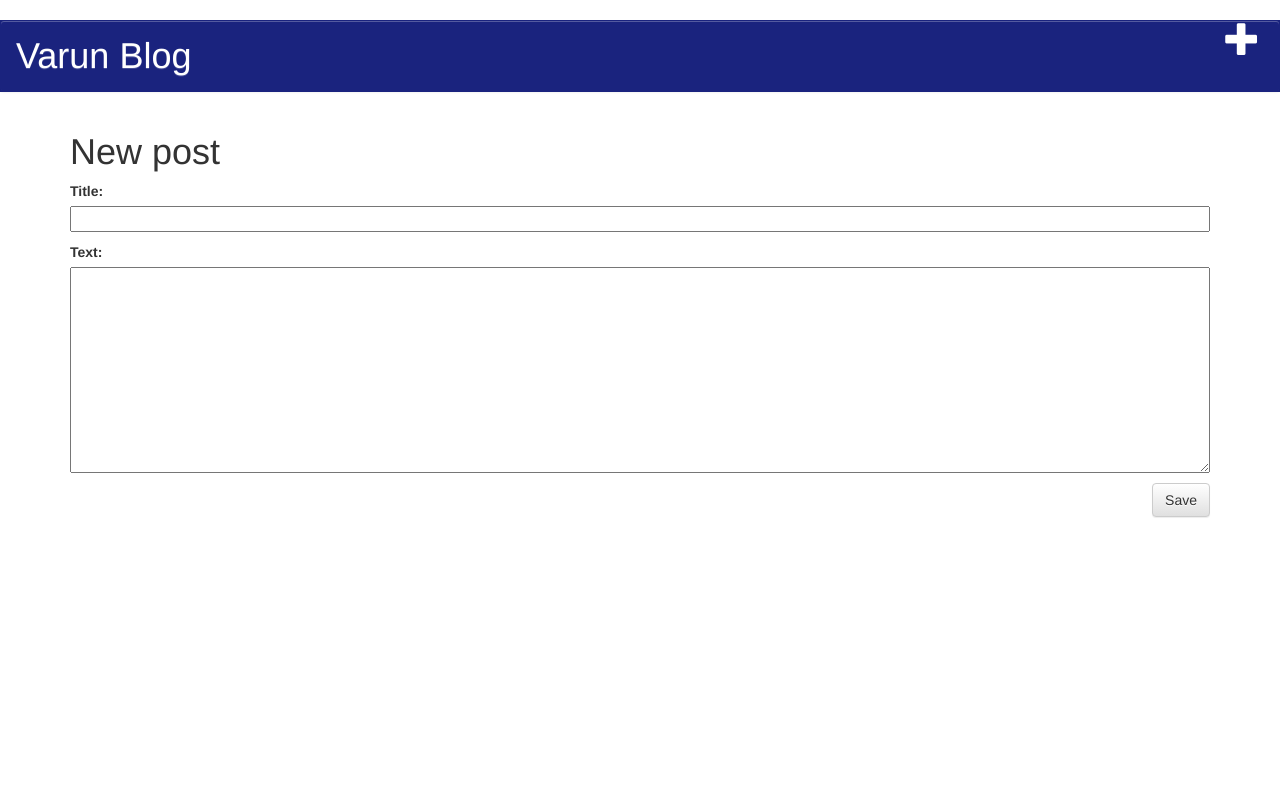
After one commit to varun-mishra/my-first-blog, a Django app: page /post/new/ in a window 1280 px wide. The commit adds this page. Run offline with Django 3.2, Linux system fonts and the light colour scheme; the visitor is signed in with stand-in values (Sample User, id 1); some libraries are stand-ins or nearby versions.

Commit message:
tutorial end

```diff
--- /dev/null
+++ b/blog/forms.py
@@ -0,0 +1,9 @@
+from django import forms
+
+from .models import Post
+
+class PostForm(forms.ModelForm):
+
+    class Meta:
+        model = Post
+        fields = ('title', 'text',)
--- /dev/null
+++ b/blog/static/css/blog.css
@@ -0,0 +1,55 @@
+h1 a {
+  color:#000000;
+}
+p.pdate {
+  color:#212121;
+}
+p.text {
+  color:#424242;
+}
+.page-header {
+    background-color: #ff9400;
+    margin-top: 0;
+    padding: 20px 20px 20px 40px;
+}
+
+.page-header h1, .page-header h1 a, .page-header h1 a:visited, .page-header h1 a:active {
+    color: #ffffff;
+    font-size: 36pt;
+    text-decoration: none;
+}
+
+.content {
+    margin: auto;
+}
+
+h1, h2, h3, h4 {
+    font-family: 'Lobster', cursive;
+}
+
+.date {
+    color: #828282;
+}
+
+.save {
+    float: right;
+}
+
+.post-form textarea, .post-form input {
+    width: 100%;
+}
+
+.top-menu, .top-menu:hover, .top-menu:visited {
+    color: #ffffff;
+    float: right;
+    font-size: 26pt;
+    margin-right: 20px;
+}
+
+.post {
+    margin-bottom: 70px;
+}
+
+.post h1 a, .post h1 a:visited {
+    color: #000000;
+}
--- /dev/null
+++ b/blog/templates/blog/base.html
@@ -0,0 +1,64 @@
+{% load staticfiles %}
+<html>
+<head>
+<title>varun</title>
+<link rel="stylesheet" href="{% static 'css/blog.css' %}">
+        <link rel="stylesheet" href="//maxcdn.bootstrapcdn.com/bootstrap/3.2.0/css/bootstrap.min.css">
+        <link rel="stylesheet" href="https://maxcdn.bootstrapcdn.com/bootstrap/3.2.0/css/bootstrap-theme.min.css">
+</head>
+
+<body>
+  <!-- <nav class="navbar navbar-expand-lg navbar-dark bg-primary">
+    <a class="navbar-brand" href="#">Navbar</a>
+    <button class="navbar-toggler" type="button" data-toggle="collapse" data-target="#navbarSupportedContent" aria-controls="navbarSupportedContent" aria-expanded="false" aria-label="Toggle navigation">
+      <span class="navbar-toggler-icon"></span>
+    </button>
+
+    <div class="collapse navbar-collapse" id="navbarSupportedContent">
+      <ul class="navbar-nav mr-auto">
+        <li class="nav-item active">
+          <a class="nav-link" href="#">Home <span class="sr-only">(current)</span></a>
+        </li>
+        <li class="nav-item">
+          <a class="nav-link" href="#">Link</a>
+        </li>
+        <li class="nav-item dropdown">
+          <a class="nav-link dropdown-toggle" href="#" id="navbarDropdown" role="button" data-toggle="dropdown" aria-haspopup="true" aria-expanded="false">
+            Dropdown
+          </a>
+          <div class="dropdown-menu" aria-labelledby="navbarDropdown">
+            <a class="dropdown-item" href="#">Action</a>
+            <a class="dropdown-item" href="#">Another action</a>
+            <div class="dropdown-divider"></div>
+            <a class="dropdown-item" href="#">Something else here</a>
+          </div>
+        </li>
+        <li class="nav-item">
+          <a class="nav-link disabled" href="#">Disabled</a>
+        </li>
+      </ul>
+      <form class="form-inline my-2 my-lg-0">
+        <input class="form-control mr-sm-2" type="search" placeholder="Search" aria-label="Search">
+        <button class="btn btn-primary my-2 my-sm-0" type="submit">Search</button>
+      </form>
+    </div>
+  </nav> -->
+<div style="background-color:#1A237E">
+  {% if user.is_authenticated %}
+    <a href="{% url 'post_new' %}" class="top-menu"><span class="glyphicon glyphicon-plus" style="color:white"></span></a>
+  {% endif %}
+  <h1 class="alert" style="color:white">Varun Blog</h1>
+</div>
+
+<div class="content container">
+    <div class="row">
+        <div class="col-md-12">
+          {% block content %}
+
+          {% endblock %}
+        </div>
+    </div>
+</div>
+
+</body>
+</html>
--- /dev/null
+++ b/blog/templates/blog/post_edit.html
@@ -0,0 +1,9 @@
+{% extends 'blog/base.html' %}
+
+{% block content %}
+    <h1>New post</h1>
+    <form method="POST" class="post-form">{% csrf_token %}
+        {{ form.as_p }}
+        <button type="submit" class="save btn btn-default">Save</button>
+    </form>
+{% endblock %}
--- a/blog/urls.py
+++ b/blog/urls.py
@@ -4,4 +4,7 @@ from . import views
 
 urlpatterns = [
     url(r'^$', views.post_list, name='post_list'),
+    url(r'^post/(?P<pk>\d+)/$', views.post_detail, name='post_detail'),
+    url(r'^post/new/$', views.post_new, name='post_new'),
+    url(r'^post/(?P<pk>\d+)/edit/$', views.post_edit, name='post_edit'),
 ]
--- a/blog/views.py
+++ b/blog/views.py
@@ -2,7 +2,43 @@
 from __future__ import unicode_literals
 
 from django.shortcuts import render
+from django.utils import timezone
+from .models import Post
+from django.shortcuts import render, get_object_or_404, redirect
+from .forms import PostForm
 
 # Create your views here.
 def post_list(request):
-    return render(request,'blog/post_list.html',{})
+    posts = Post.objects.filter(published_date__lte=timezone.now()).order_by('published_date')
+    return render(request,'blog/post_list.html',{'p':posts})
+
+def post_detail(request, pk):
+    post = get_object_or_404(Post, pk=pk)
+    return render(request, 'blog/post_detail.html', {'post': post})
+
+def post_new(request):
+    if request.method == "POST":
+        form = PostForm(request.POST)
+        if form.is_valid():
+            post = form.save(commit=False)
+            post.author = request.user
+            post.published_date = timezone.now()
+            post.save()
+            return redirect('post_detail', pk=post.pk)
+    else:
+        form = PostForm()
+    return render(request, 'blog/post_edit.html', {'form': form})
+
+def post_edit(request, pk):
+    post = get_object_or_404(Post, pk=pk)
+    if request.method == "POST":
+        form = PostForm(request.POST, instance=post)
+        if form.is_valid():
+            post = form.save(commit=False)
+            post.author = request.user
+            post.published_date = timezone.now()
+            post.save()
+            return redirect('post_detail', pk=post.pk)
+    else:
+        form = PostForm(instance=post)
+    return render(request, 'blog/post_edit.html', {'form': form})
```
Also changed, not shown: blog/templates/blog/post_detail.html (added, +15 -0 lines), blog/templates/blog/post_list.html (+10 -9 lines).
